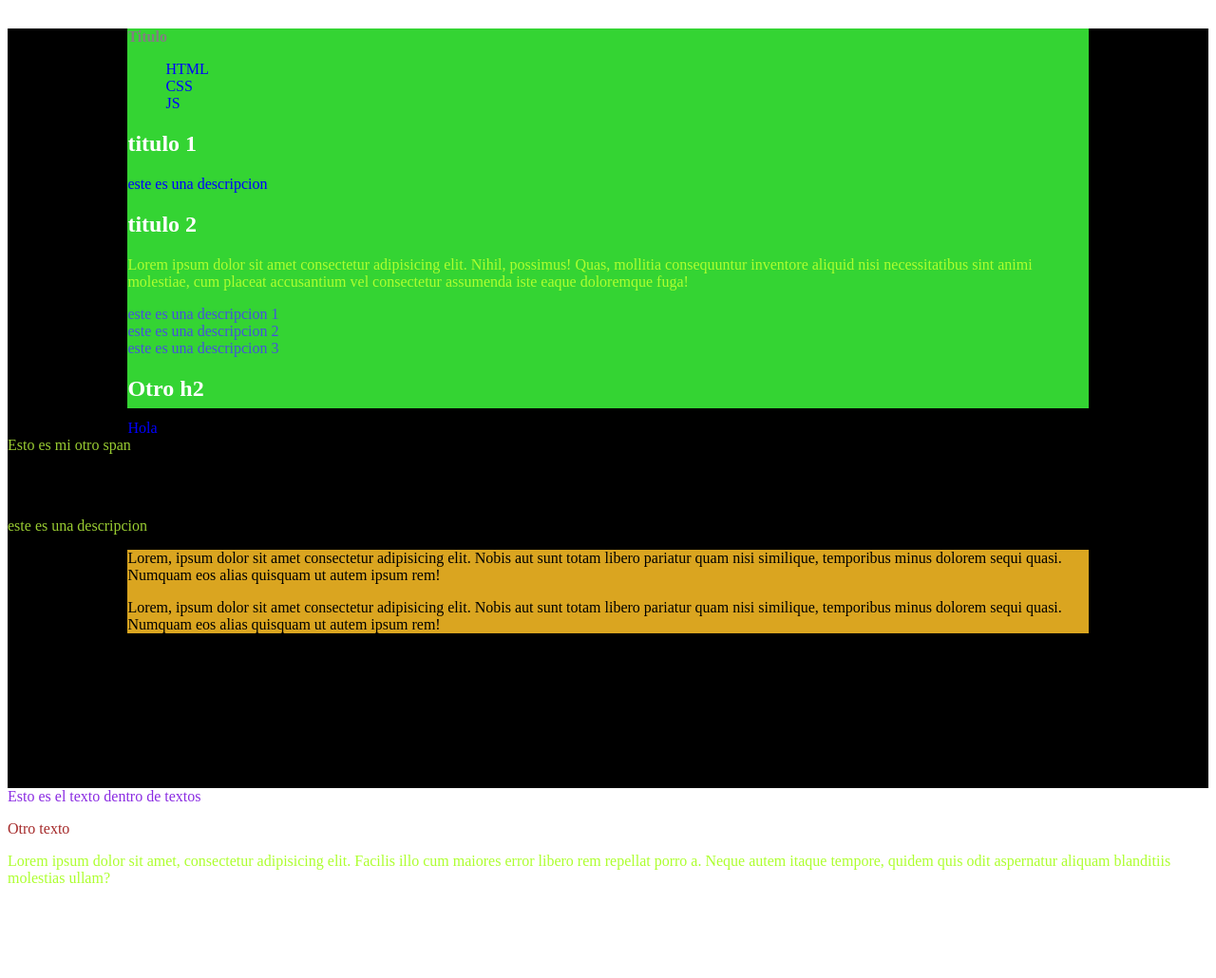
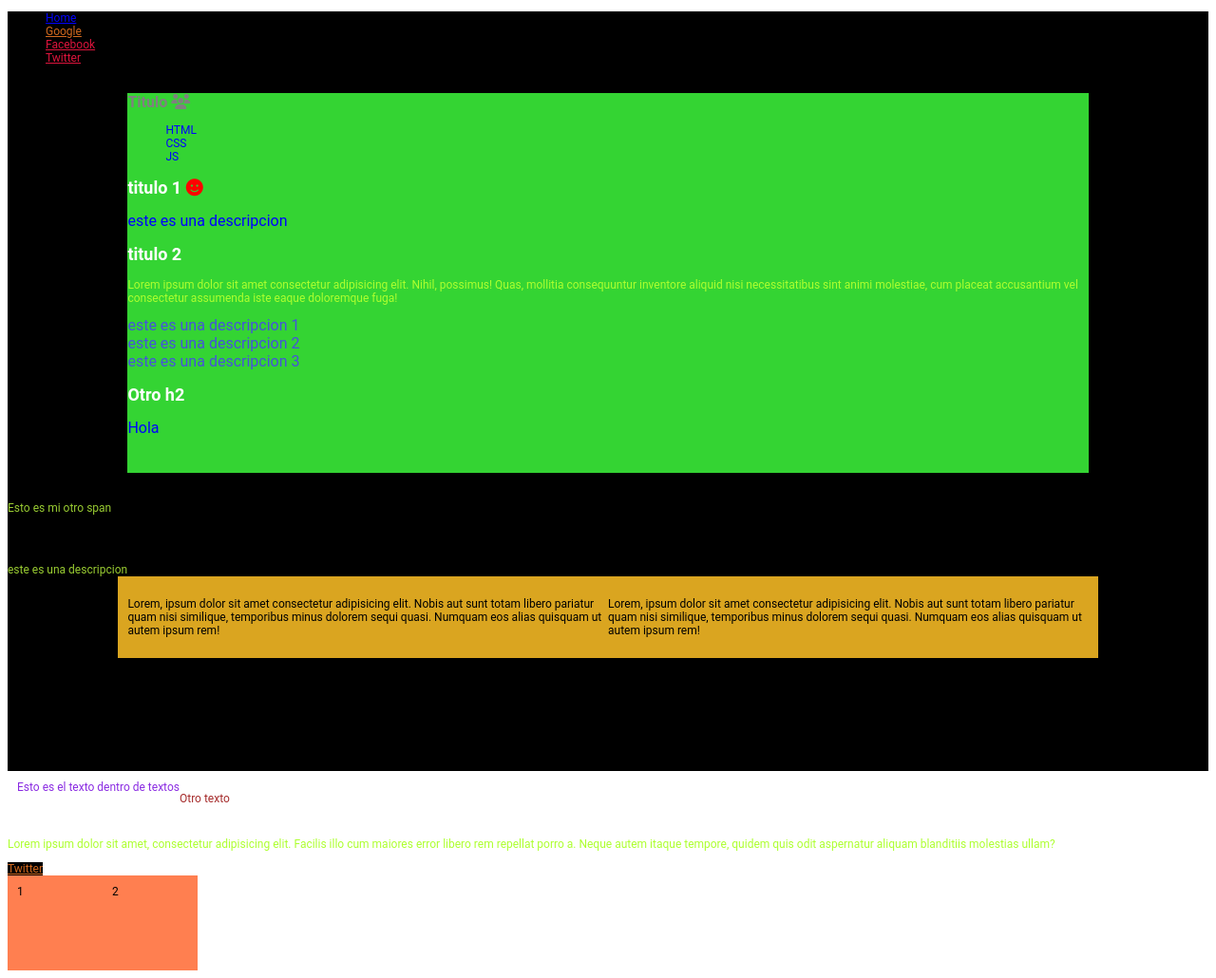
Before and after one commit to ljavierrodriguez/selectores-css-ft-xviii, a plain HTML site: page index.html in a window 1280 px wide. Shown: the whole page at 95% size. Before the commit the page ends 950 px from the top, so only its background shows below. Drawn offline with Linux system fonts and the light colour scheme.

Commit message:
Updating Selectores

```diff
--- /dev/null
+++ b/css/global.css
@@ -0,0 +1,28 @@
+body {
+    font-family: "Roboto";
+    font-size: 12px;
+}
+
+.fa-face-smile {
+    color: red;
+}
+
+.boxes {
+    width: 200px;
+    height: 100px;
+    background-color: brown;
+    display: flex;
+    flex-direction: row;
+}
+
+.box {
+    width: 100px;
+    height: 100px;
+    background-color: coral;
+    /* margin: 5px; */
+    padding: 10px;
+    /* display: inline-block; */
+    box-sizing: border-box;
+    /* float: left; */
+    /* border: 10px solid blue; */
+}
--- /dev/null
+++ b/css/selector_atributo.css
@@ -0,0 +1,30 @@
+a[class]{
+    color: white;
+    background-color: gray;
+}
+
+a[class="link"]{
+    color: violet;
+    background-color: black;
+}
+
+a[class*="link"]{
+    color: burlywood;
+    background-color: black;
+}
+
+a[class$="link"]{
+    color: blue;
+    background-color: black;
+}
+
+a[href^="https"]{
+    color: chocolate;
+    background-color: black;
+}
+
+
+a[class~="link3"]{
+    color: crimson;
+    background-color: black;
+}
--- a/css/selector_descendiente.css
+++ b/css/selector_descendiente.css
@@ -9,7 +9,13 @@
     color: black;
 }
 
+.textos {
+    display: flex;
+    flex-direction: row;
+    padding: 10px;
+}
 
 .textos p {
     color: brown;
+    display: flex;
 }
--- a/css/selectores.css
+++ b/css/selectores.css
@@ -1,3 +1,5 @@
+@import url('https://fonts.googleapis.com/css2?family=Assistant:wght@200;300;400;500;600;700;800&family=Raleway:ital,wght@0,100;0,200;0,300;0,400;0,500;0,600;0,700;0,800;0,900;1,100;1,200;1,300;1,400;1,500;1,600;1,700;1,800;1,900&display=swap');
+@import url('./global.css');
 @import url('./selector_id.css');
 @import url('./selector_class.css');
 @import url('./selector_etiqueta.css');
@@ -5,3 +7,4 @@
 @import url('./selector_hijo.css');
 @import url('./selector_adyacente.css');
 @import url('./selector_hermano.css');
+@import url('./selector_atributo.css');
--- a/index.html
+++ b/index.html
@@ -6,19 +6,28 @@
     <meta http-equiv="X-UA-Compatible" content="IE=edge">
     <meta name="viewport" content="width=device-width, initial-scale=1.0">
     <title>Document</title>
+    <link rel="stylesheet" href="https://cdnjs.cloudflare.com/ajax/libs/font-awesome/6.2.1/css/all.min.css"
+        integrity="sha512-MV7K8+y+gLIBoVD59lQIYicR65iaqukzvf/nwasF0nqhPay5w/9lJmVM2hMDcnK1OnMGCdVK+iQrJ7lzPJQd1w=="
+        crossorigin="anonymous" referrerpolicy="no-referrer" />
     <link rel="stylesheet" href="./css/selectores.css">
 </head>
 
 <body>
     <section id="home">
+        <ul>
+            <li><a href="./index.html" class="link">Home</a></li>
+            <li><a href="https://google.com" class="link">Google</a></li>
+            <li><a href="https://facebook.com" class="link2 link3">Facebook</a></li>
+            <li><a href="https://twitter.com" class="link3 link4">Twitter</a></li>
+        </ul>
         <div id="main">
-            <h1 class="titulo">Titulo</h1>
+            <h1 class="titulo">Titulo <i class="fa-solid fa-users"></i></h1>
             <ul class="menu">
                 <li>HTML</li>
                 <li>CSS</li>
                 <li>JS</li>
             </ul>
-            <h2>titulo 1</h2>
+            <h2>titulo 1 <i class="fa-solid fa-face-smile"></i></h2>
             <span>este es una descripcion</span>
             <h2>titulo 2</h2>
             <p>Lorem ipsum dolor sit amet consectetur adipisicing elit. Nihil, possimus! Quas, mollitia consequuntur
@@ -46,6 +55,15 @@
     </div>
     <p>Lorem ipsum dolor sit amet, consectetur adipisicing elit. Facilis illo cum maiores error libero rem repellat
         porro a. Neque autem itaque tempore, quidem quis odit aspernatur aliquam blanditiis molestias ullam?</p>
+    <a href="https://twitter.com" class="link link4 link5">Twitter</a>
+
+    <!-- <div class="box">1</div>
+    <div class="box">2</div> -->
+
+    <div class="boxes">
+        <div class="box">1</div>
+        <div class="box">2</div>
+    </div>
 </body>
 
 </html>
```
Also changed, not shown: css/notas.txt (added).
